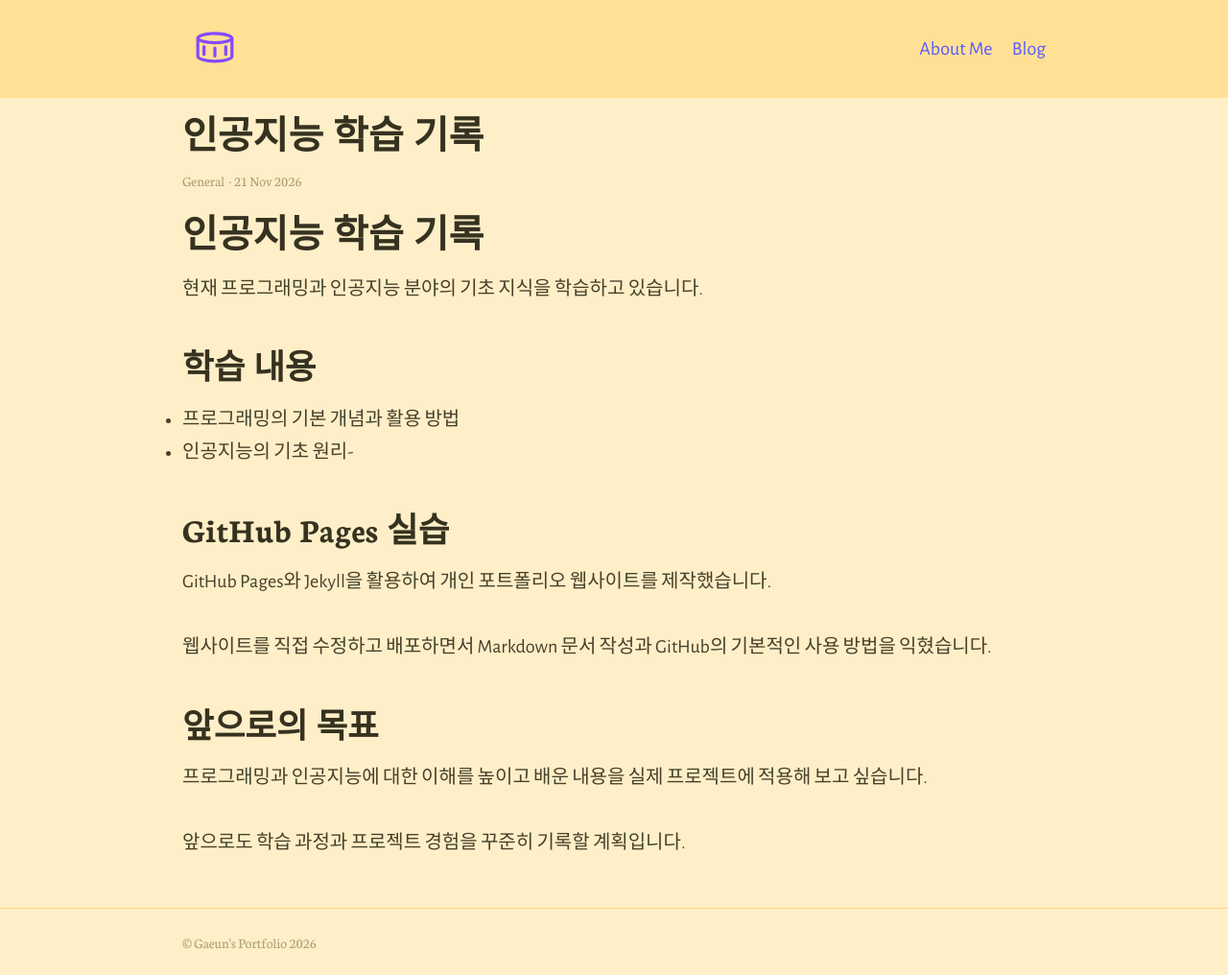
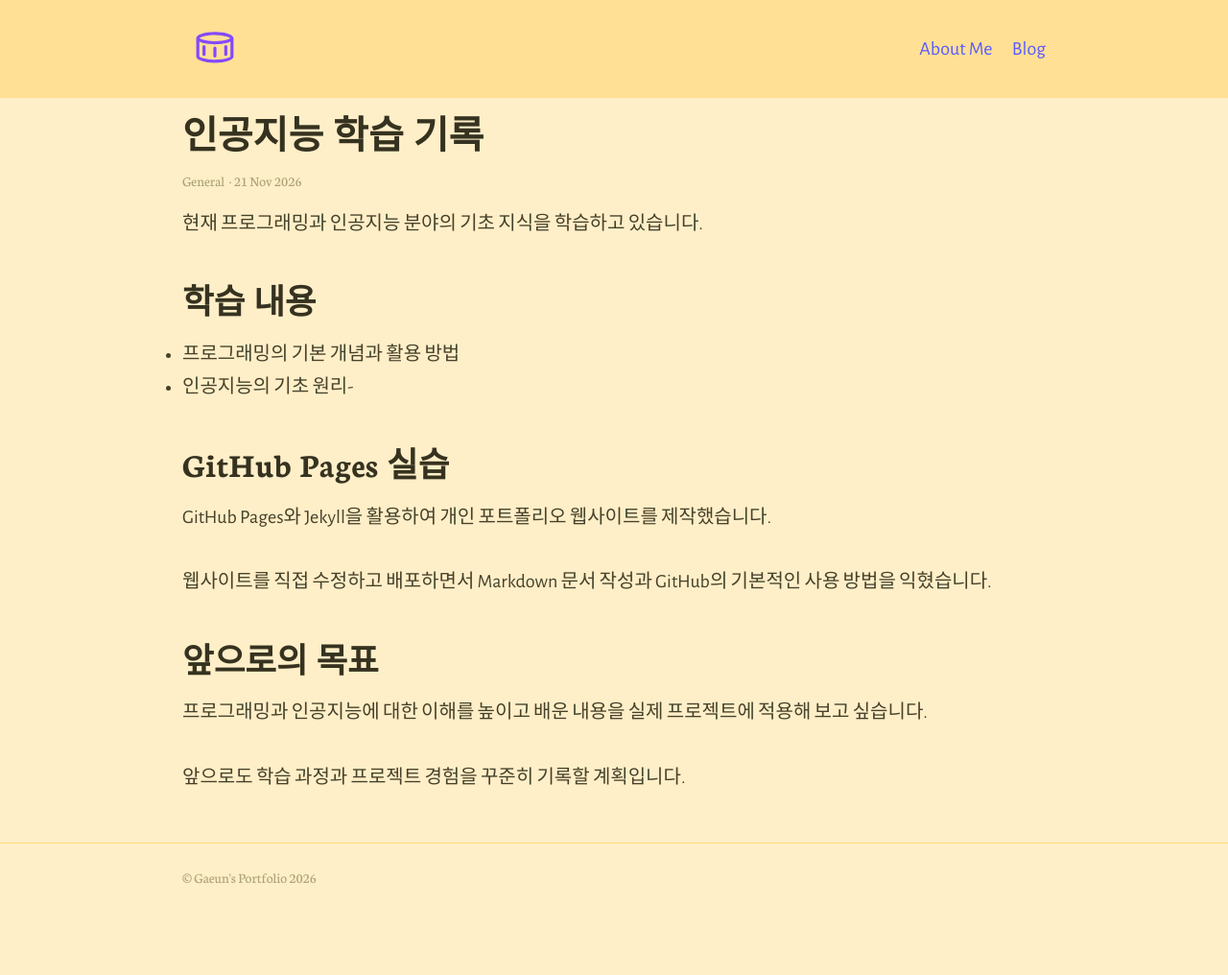
Before and after one commit to GAEUN0331/7AEUN.github.io, a Jekyll site: the page built from _posts/2026-11-21-ai-learning.mdone.md, in a window 1280 px wide. Shown: the whole page at 96% size. Built offline with Jekyll 4.4.1, drawn with Linux system fonts in a browser that asks for light colours; after the commit the page ends 948 px from its top, so only the background shows below that.

Commit message:
Update 2026-11-21-ai-learning.mdone.md

```diff
--- a/_posts/2026-11-21-ai-learning.mdone.md
+++ b/_posts/2026-11-21-ai-learning.mdone.md
@@ -3,7 +3,6 @@ title: "인공지능 학습 기록"
 category: General
 ---
 
-# 인공지능 학습 기록
 
 현재 프로그래밍과 인공지능 분야의 기초 지식을 학습하고 있습니다.
 
```
